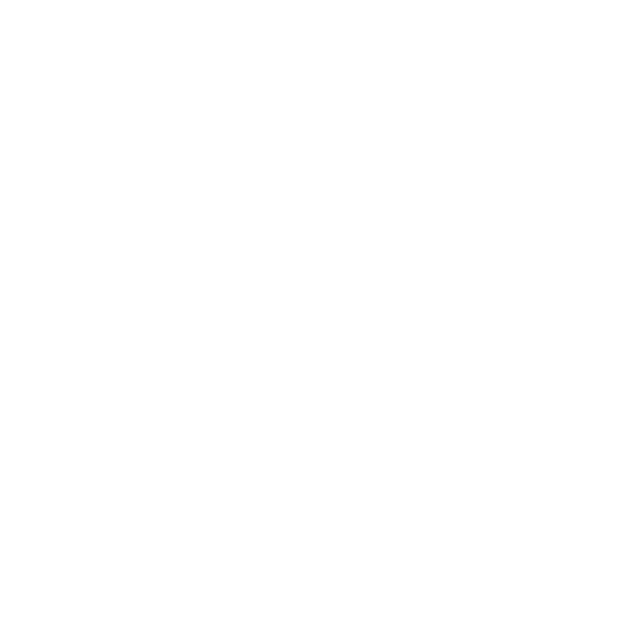
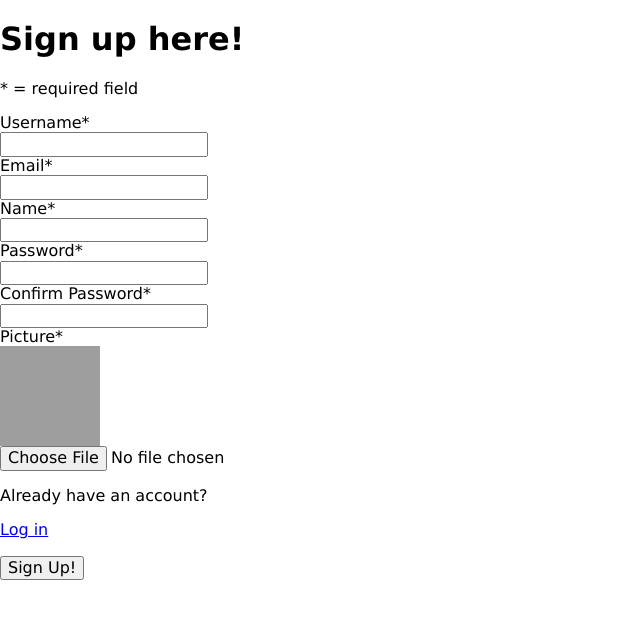
Before and after one commit to RobK-AA/signup-app, a React (Create React App) app: page /#/ in a window 1280 px wide. Shown: the top 618 px of the page, without its empty margins (0-640 px from the left). Built offline with nearby package versions, Linux system fonts and the light colour scheme; grey boxes are pictures that could not be loaded.

Commit message:
add signup form frontend

```diff
--- a/package.json
+++ b/package.json
@@ -10,6 +10,7 @@
     "graphql": "^15.4.0",
     "react": "^17.0.1",
     "react-dom": "^17.0.1",
+    "react-router-dom": "^5.2.0",
     "react-scripts": "4.0.1",
     "web-vitals": "^0.2.4"
   },
--- a/src/components/App.js
+++ b/src/components/App.js
@@ -1,10 +1,15 @@
-import React, { Component } from 'react';
+import React from 'react';
+import { Route } from 'react-router-dom';
 import User from './User';
+import Signup from './Signup/signup';
+import Login from './Login/login';
 
-class App extends Component {
-  render() {
-    return <User />;
-  }
-}
+const App = () => (
+  <div>
+    <Route exact path='/' component={Signup} />
+    <Route exact path='/login' component={Login} />
+    <Route exact path='/confirmation' component={User} />
+  </div>
+);
 
 export default App;
--- /dev/null
+++ b/src/components/Login/login.jsx
@@ -0,0 +1,16 @@
+import React from 'react';
+import { Link } from 'react-router-dom';
+
+class Login extends React.Component {
+    render() {
+        return (
+            <div>
+                Login page
+                <p>Need to create an account?</p>
+                <p><Link to="/">Sign Up</Link></p>
+            </div>
+        )
+    }
+}
+
+export default Login;
--- /dev/null
+++ b/src/components/Root.js
@@ -0,0 +1,17 @@
+import React from 'react';
+// import { Provider } from 'react-redux';
+import { HashRouter } from 'react-router-dom';
+import App from './App';
+
+const Root = ({ store }) => {
+
+  return (
+    // <Provider store={store}>
+      <HashRouter>
+        <App />
+      </HashRouter>
+    // </Provider>
+  );
+ };
+
+export default Root;
--- /dev/null
+++ b/src/components/Signup/signup.jsx
@@ -0,0 +1,136 @@
+import React from 'react';
+import { Link } from 'react-router-dom';
+
+class Signup extends React.Component {
+    constructor(props) {
+        super(props);
+        this.state = {
+            name: "",
+            username: "",
+            email: "",
+            password: "",
+            confirmPassword: "",
+            picture: null,
+            pictureUrl: "https://img.icons8.com/ios-glyphs/100/000000/test-account.png",
+            errors: {}
+        }
+        this.handleSubmit = this.handleSubmit.bind(this);
+        this.addPhoto = this.addPhoto.bind(this);
+    }
+
+    componentWillReceiveProps(nextProps) {
+        this.setState({ errors: nextProps.errors });
+    }
+
+    update(field) {
+        return e => {
+            if (this.props.errors) this.props.clearErrors();
+            this.setState({
+                [field]: e.currentTarget.value
+            });
+        };
+    }
+
+    handleSubmit(e) {
+        e.preventDefault();
+        const user = new FormData();
+        user.append("user[name]", this.state.name);
+        user.append("user[username]", this.state.username);
+        user.append("user[email]", this.state.email);
+        user.append("user[password]", this.state.password);
+
+        this.props.createUser(user).then(
+            () => {
+                return this.props.history.push(`/confirmation`, this.state)
+            }
+        );
+    }
+
+    addPhoto(e) {
+        e.preventDefault();
+        const profilePhoto = new FileReader();
+        const photo = e.target.files[0];
+
+        profilePhoto.onloadend = () => {
+            let newPhotoUrl = this.state.pictureUrl;
+            newPhotoUrl = profilePhoto.result
+
+            let newPhoto = this.state.picture;
+            newPhoto = photo;
+
+            this.setState({ pictureUrl: newPhotoUrl, picture: newPhoto });
+        }
+
+        if (photo) {
+            profilePhoto.readAsDataURL(photo);
+        } else {
+            alert("Please choose another file type")
+        }
+    }
+
+    render() {
+        return (
+            <div className="form-container">
+                <h1>Sign up here!</h1>
+                <p className="required-field">* = required field</p>
+                <form onSubmit={this.handleSubmit}>
+                    <div className="form-item">
+                        <label>Username*</label>
+                        <div className="input-item">
+                            <input onChange={this.update('username')} type='text'></input>
+                        </div>
+                    </div>
+                    <div className="form-item">
+                        <label>Email*</label>
+                        <div className="input-item">
+                            <input onChange={this.update('email')} type='text'></input>
+                        </div>
+                    </div>
+                    <div className="form-item">
+                        <label>Name*</label>
+                        <div className="input-item">
+                            <input onChange={this.update('name')} type='text'></input>
+                        </div>
+                    </div>
+                    <div className="form-item">
+                        <label>Password*</label>
+                        <div className="input-item">
+                            <input onChange={this.update('password')} type='text'></input>
+                        </div>
+                    </div>
+                    <div className="form-item">
+                        <label>Confirm Password*</label>
+                        <div className="input-item">
+                            <input onChange={this.update('confirmPassword')} type='text'></input>
+                        </div>
+                    </div>
+                    <div className="form-item">
+                        <label>Picture*</label>
+                        <div style={{ backgroundImage: `url(${this.state.pictureUrl})` }} className="picture-container"></div>
+                    </div>
+                    <label className="profile-photo" htmlFor="profile-photo"></label>
+                        <div className="photo-input-item">
+                            <input
+                                onChange={this.addPhoto}
+                                id="profile-photo"
+                                className="photo-input"
+                                type="file"
+                            />
+                        </div>
+                    <p>Already have an account?</p>
+                    <p><Link to="/login">Log in</Link></p>
+                    <button type="submit">Sign Up!</button>
+                </form>
+                <div>
+                    <p>{this.state.username}</p>
+                    <p>{this.state.email}</p>
+                    <p>{this.state.name}</p>
+                    <p>{this.state.password}</p>
+                    <p>{this.state.confirmPassword}</p>
+                </div>
+            </div>
+        )
+    }
+}
+
+export default Signup;
--- a/src/components/User.js
+++ b/src/components/User.js
@@ -21,7 +21,7 @@
         <>
           {data.users.map((user) => {
             return (
-                <div>
+                <div key={user.id}>
                     {user.name}, {user.username}, {user.email}, {user.picture}
                 </div>
                 )
--- a/src/index.js
+++ b/src/index.js
@@ -1,7 +1,7 @@
 import React from 'react';
 import ReactDOM from 'react-dom';
 import './styles/index.css';
-import App from './components/App';
+import Root from './components/Root';
 import * as serviceWorker from './serviceWorker';
 
 // 1
@@ -25,7 +25,7 @@
   const root = document.getElementById('root');
   ReactDOM.render(
   <ApolloProvider client={client}>
-    <App />
+    <Root />
   </ApolloProvider>, root);
 });
 
--- a/src/styles/index.css
+++ b/src/styles/index.css
@@ -41,3 +41,9 @@
   cursor: pointer;
   max-width: 250px;
 }
+
+.picture-container {
+  height: 100px;
+  width: 100px;
+  background-size: cover;
+}
```
Also changed, not shown: 2 other files (tests, documents, lock files or other folders).
